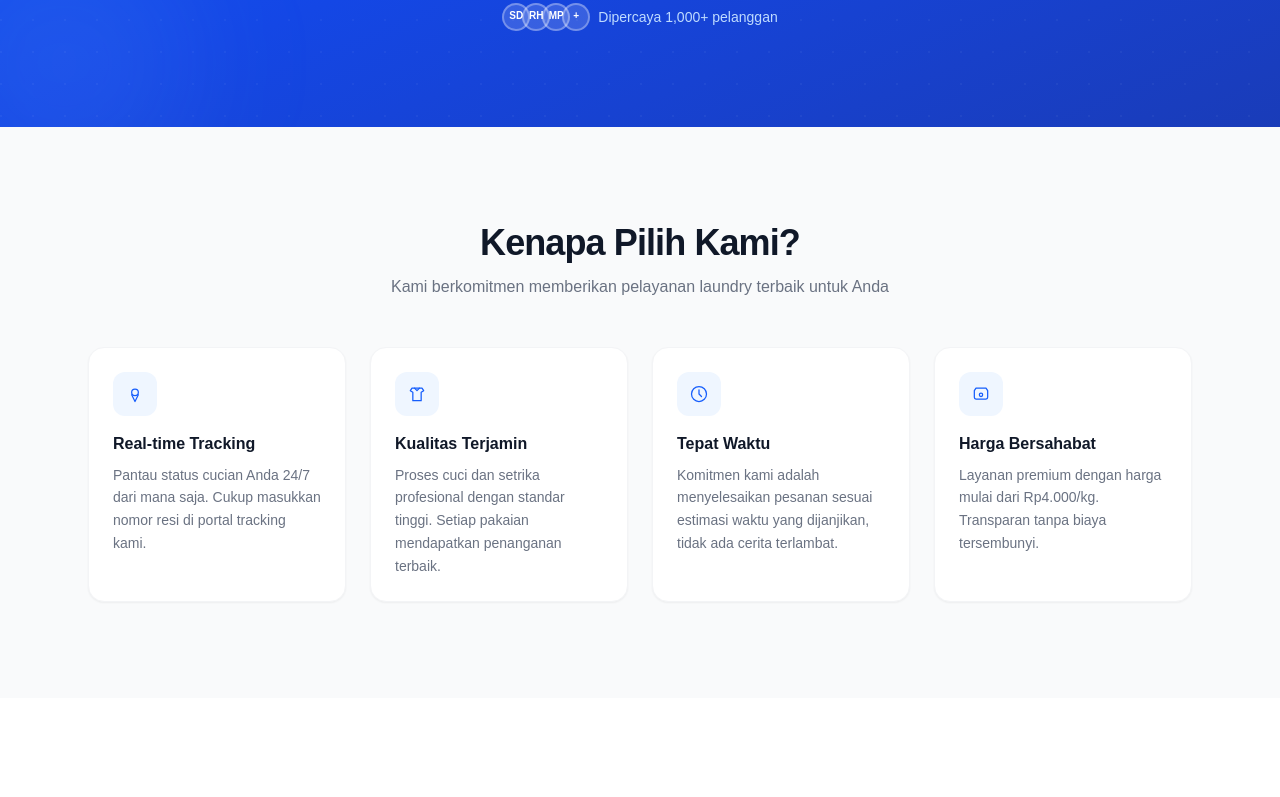
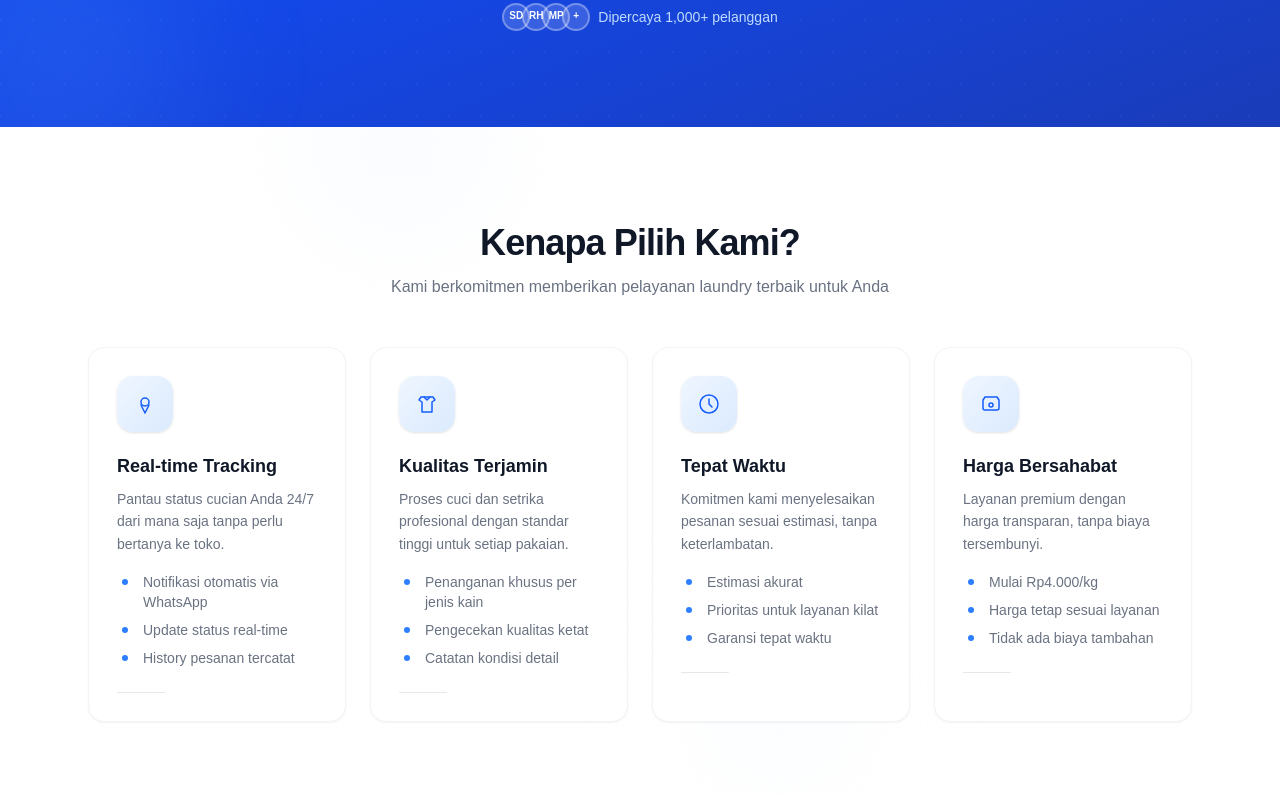
Before and after one commit to farizwebdev/MPPL, a Next.js app in the folder washtrack/: page / in a window 1280 px wide. Shown: the part 2360-3157 px from the top of the page. Built offline with nearby package versions, Linux system fonts and the light colour scheme.

Commit message:
re desain section kenapa pilih kami

```diff
--- a/washtrack/src/components/landing/WhyChooseUs.tsx
+++ b/washtrack/src/components/landing/WhyChooseUs.tsx
@@ -1,32 +1,121 @@
+"use client";
+
+import { useEffect, useRef, useState } from "react";
 import { PinIcon, ShirtIcon, ClockIcon, TagIcon } from "./Icons";
 
 const reasons = [
   {
     icon: PinIcon,
     title: "Real-time Tracking",
-    desc: "Pantau status cucian Anda 24/7 dari mana saja. Cukup masukkan nomor resi di portal tracking kami.",
+    desc: "Pantau status cucian Anda 24/7 dari mana saja tanpa perlu bertanya ke toko.",
+    points: ["Notifikasi otomatis via WhatsApp", "Update status real-time", "History pesanan tercatat"],
   },
   {
     icon: ShirtIcon,
     title: "Kualitas Terjamin",
-    desc: "Proses cuci dan setrika profesional dengan standar tinggi. Setiap pakaian mendapatkan penanganan terbaik.",
+    desc: "Proses cuci dan setrika profesional dengan standar tinggi untuk setiap pakaian.",
+    points: ["Penanganan khusus per jenis kain", "Pengecekan kualitas ketat", "Catatan kondisi detail"],
   },
   {
     icon: ClockIcon,
     title: "Tepat Waktu",
-    desc: "Komitmen kami adalah menyelesaikan pesanan sesuai estimasi waktu yang dijanjikan, tidak ada cerita terlambat.",
+    desc: "Komitmen kami menyelesaikan pesanan sesuai estimasi, tanpa keterlambatan.",
+    points: ["Estimasi akurat", "Prioritas untuk layanan kilat", "Garansi tepat waktu"],
   },
   {
     icon: TagIcon,
     title: "Harga Bersahabat",
-    desc: "Layanan premium dengan harga mulai dari Rp4.000/kg. Transparan tanpa biaya tersembunyi.",
+    desc: "Layanan premium dengan harga transparan, tanpa biaya tersembunyi.",
+    points: ["Mulai Rp4.000/kg", "Harga tetap sesuai layanan", "Tidak ada biaya tambahan"],
   },
 ];
 
+function ReasonCard({
+  item,
+  index,
+  visible,
+}: {
+  item: (typeof reasons)[0];
+  index: number;
+  visible: boolean;
+}) {
+  const Icon = item.icon;
+
+  return (
+    <div
+      className={`group rounded-2xl border border-gray-100 bg-white p-7 shadow-xs transition-all duration-500 hover:-translate-y-1 hover:border-blue-100 hover:shadow-sm ${
+        visible ? "translate-y-0 opacity-100" : "translate-y-8 opacity-0"
+      }`}
+      style={{ transitionDelay: `${index * 120}ms` }}
+    >
+      {/* Icon */}
+      <div className="flex h-14 w-14 items-center justify-center rounded-2xl bg-gradient-to-br from-blue-50 to-blue-100 text-blue-600 shadow-sm transition-all duration-300 group-hover:scale-105 group-hover:from-blue-600 group-hover:to-blue-700 group-hover:text-white group-hover:shadow-md">
+        <Icon className="h-6 w-6" />
+      </div>
+
+      {/* Title */}
+      <h3 className="mt-5 text-lg font-bold text-gray-900">{item.title}</h3>
+
+      {/* Description */}
+      <p className="mt-2 text-sm leading-relaxed text-gray-500">
+        {item.desc}
+      </p>
+
+      {/* Bullet points */}
+      <ul className="mt-4 space-y-2">
+        {item.points.map((point) => (
+          <li key={point} className="flex items-start gap-2.5 text-sm text-gray-500">
+            <svg
+              viewBox="0 0 16 16"
+              fill="none"
+              className="mt-0.5 h-4 w-4 shrink-0 text-blue-500"
+              aria-hidden="true"
+            >
+              <circle cx="8" cy="8" r="3" fill="currentColor" />
+            </svg>
+            {point}
+          </li>
+        ))}
+      </ul>
+
+      {/* Bottom bar */}
+      <div className="mt-6 h-px w-12 rounded-full bg-gray-200 transition-all duration-300 group-hover:w-full group-hover:bg-blue-100" />
+    </div>
+  );
+}
+
 export default function WhyChooseUs() {
+  const sectionRef = useRef<HTMLElement>(null);
+  const [visible, setVisible] = useState(false);
+
+  useEffect(() => {
+    const el = sectionRef.current;
+    if (!el) return;
+    const observer = new IntersectionObserver(
+      ([entry]) => {
+        if (entry.isIntersecting) {
+          setVisible(true);
+          observer.disconnect();
+        }
+      },
+      { threshold: 0.15 }
+    );
+    observer.observe(el);
+    return () => observer.disconnect();
+  }, []);
+
   return (
-    <section className="bg-gray-50 py-16 sm:py-24">
-      <div className="mx-auto max-w-6xl px-4 sm:px-6">
+    <section
+      ref={sectionRef}
+      className="relative overflow-hidden bg-white py-16 sm:py-24"
+    >
+      {/* Background decoration */}
+      <div className="pointer-events-none absolute inset-0">
+        <div className="absolute -top-16 left-1/4 h-40 w-40 rounded-full bg-blue-50/50 blur-3xl" />
+        <div className="absolute bottom-10 right-1/3 h-36 w-36 rounded-full bg-blue-50/30 blur-3xl" />
+      </div>
+
+      <div className="relative mx-auto max-w-6xl px-4 sm:px-6">
         <div className="text-center">
           <h2 className="text-3xl font-bold tracking-tight text-gray-900 sm:text-4xl">
             Kenapa Pilih Kami?
@@ -37,23 +126,14 @@ export default function WhyChooseUs() {
         </div>
 
         <div className="mt-12 grid gap-6 sm:grid-cols-2 lg:grid-cols-4">
-          {reasons.map((item) => {
-            const Icon = item.icon;
-            return (
-              <div
-                key={item.title}
-                className="rounded-2xl border border-gray-100 bg-white p-6 shadow-xs transition-all hover:-translate-y-0.5 hover:shadow-sm"
-              >
-                <div className="flex h-11 w-11 items-center justify-center rounded-xl bg-blue-50 text-blue-600">
-                  <Icon className="h-5 w-5" />
-                </div>
-                <h3 className="mt-4 font-bold text-gray-900">{item.title}</h3>
-                <p className="mt-2 text-sm leading-relaxed text-gray-500">
-                  {item.desc}
-                </p>
-              </div>
-            );
-          })}
+          {reasons.map((item, i) => (
+            <ReasonCard
+              key={item.title}
+              item={item}
+              index={i}
+              visible={visible}
+            />
+          ))}
         </div>
       </div>
     </section>
```
